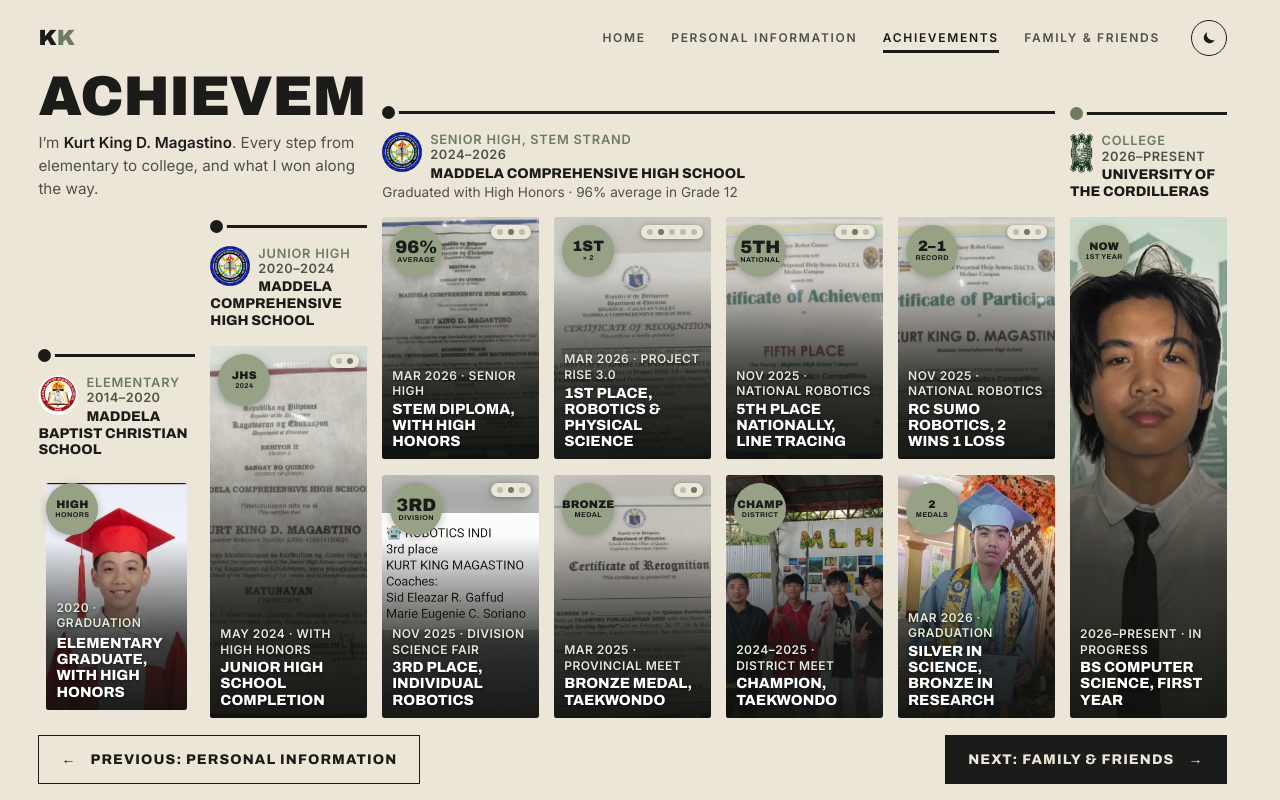
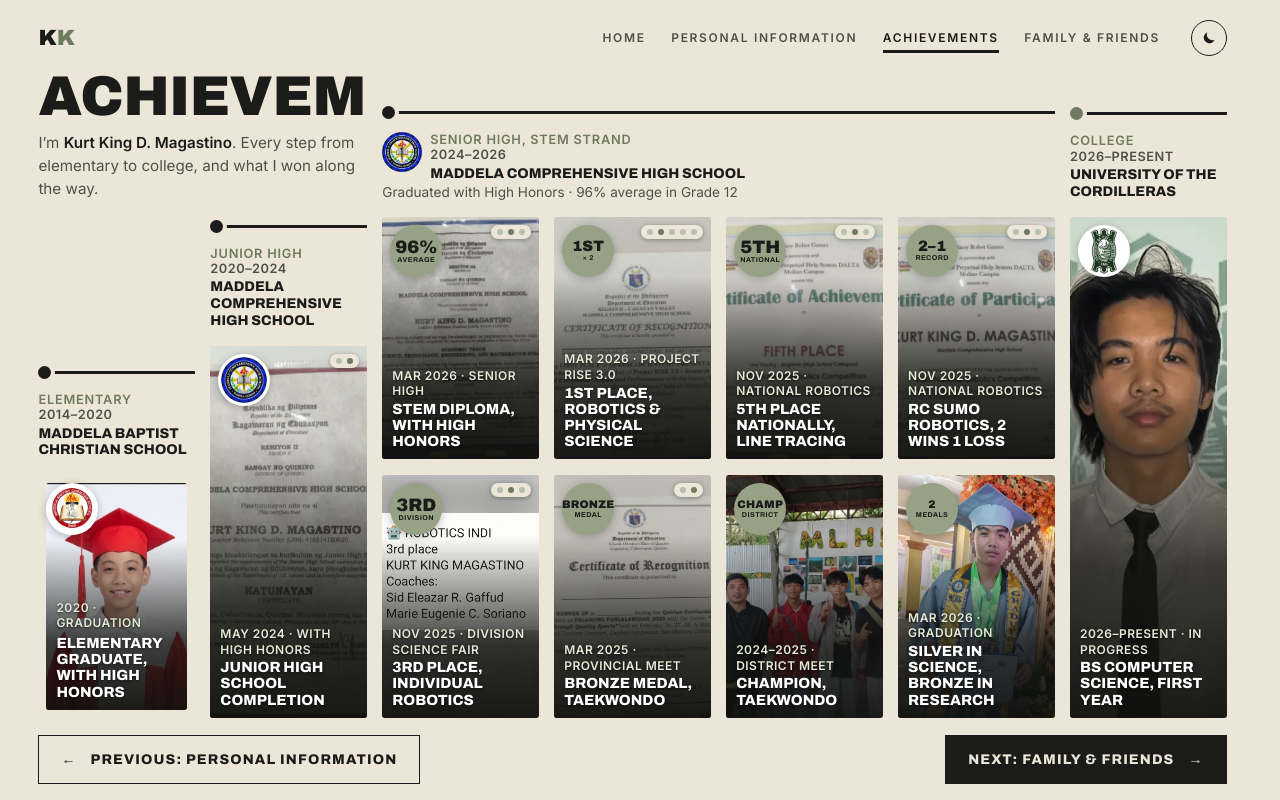
Before and after one commit to kurtking514-byte/kurtking-portfolio, a plain HTML site: page achievements.html in a window 1280 px wide. Drawn offline with Linux system fonts and the light colour scheme.

Commit message:
Achievements: school logos in the circles on the school cards

```diff
--- a/achievements.html
+++ b/achievements.html
@@ -9,7 +9,7 @@
 <link rel="preconnect" href="https://fonts.gstatic.com" crossorigin>
 <link href="https://fonts.googleapis.com/css2?family=Archivo:wdth,wght@62..125,400..900&family=Inter:wght@400;500;600&display=block" rel="stylesheet">
 <link rel="stylesheet" href="css/style.css?v=d0098c19">
-<link rel="stylesheet" href="css/achievements.css?v=5aa34074">
+<link rel="stylesheet" href="css/achievements.css?v=83aa9377">
 <script>
   // set the saved theme before the page paints, so it doesn't flash
   try { const t = localStorage.getItem('theme'); if (t) document.documentElement.dataset.theme = t; } catch (e) {}
@@ -42,7 +42,6 @@
       </div>
 
       <header class="stage-head s-elem pull" style="--i:1">
-        <img class="j-logo" src="assets/images/logos/mbcs.webp" alt="Maddela Baptist Christian School logo" width="128" height="128">
         <p class="j-level">Elementary<span>2014–2020</span></p>
         <p class="j-school">Maddela Baptist Christian School</p>
       </header>
@@ -53,14 +52,13 @@
               <span><b>Graduation</b> · 2020</span>
             </button>
         </div>
-        <div class="place word">High<small>Honors</small></div>
+        <div class="place logo"><img src="assets/images/logos/mbcs.webp" alt=""></div>
         <p class="label">2020 · Graduation</p>
         <h2>Elementary Graduate, With High Honors</h2>
         <p class="more">1 photo</p>
       </article>
 
       <header class="stage-head s-jhs pull" style="--i:1">
-        <img class="j-logo" src="assets/images/logos/mchs.webp" alt="Maddela Comprehensive High School logo" width="128" height="128">
         <p class="j-level">Junior High<span>2020–2024</span></p>
         <p class="j-school">Maddela Comprehensive High School</p>
       </header>
@@ -75,7 +73,7 @@
               <span><b>Certificate</b></span>
             </button>
         </div>
-        <div class="place word">JHS<small>2024</small></div>
+        <div class="place logo"><img src="assets/images/logos/mchs.webp" alt=""></div>
         <p class="label">May 2024 · With High Honors</p>
         <h2>Junior High School Completion</h2>
         <p class="more">1 photo</p>
@@ -244,7 +242,6 @@
       </article>
 
       <header class="stage-head s-col now pull" style="--i:1">
-        <img class="j-logo" src="assets/images/logos/uc.webp" alt="University of the Cordilleras logo" width="75" height="128">
         <p class="j-level">College<span>2026–Present</span></p>
         <p class="j-school">University of the Cordilleras</p>
       </header>
@@ -255,7 +252,7 @@
               <span><b>University of the Cordilleras</b> · 2026</span>
             </button>
         </div>
-        <div class="place word">Now<small>1st year</small></div>
+        <div class="place logo"><img src="assets/images/logos/uc.webp" alt=""></div>
         <p class="label">2026–Present · In progress</p>
         <h2>BS Computer Science, First Year</h2>
         <p class="more">1 photo</p>
--- a/css/achievements.css
+++ b/css/achievements.css
@@ -94,6 +94,8 @@
 }
 .place small { display: block; white-space: nowrap; font-size: 7px; font-weight: 700; font-stretch: 100%; letter-spacing: .06em; margin-top: 2px; }
 .place.two { font-size: clamp(12px, 2vh, 15px); }
+.place.logo { background: #fff; padding: 3px; }
+.place.logo img { width: 100%; height: 100%; object-fit: contain; border-radius: 50%; }
 .place.word { font-size: clamp(9px, 1.5vh, 11px); letter-spacing: .02em; }
 
 .award .label { font-size: clamp(10px, 1.5vh, 12px); font-weight: 600; letter-spacing: .04em; text-transform: uppercase; line-height: 1.3; }
```
